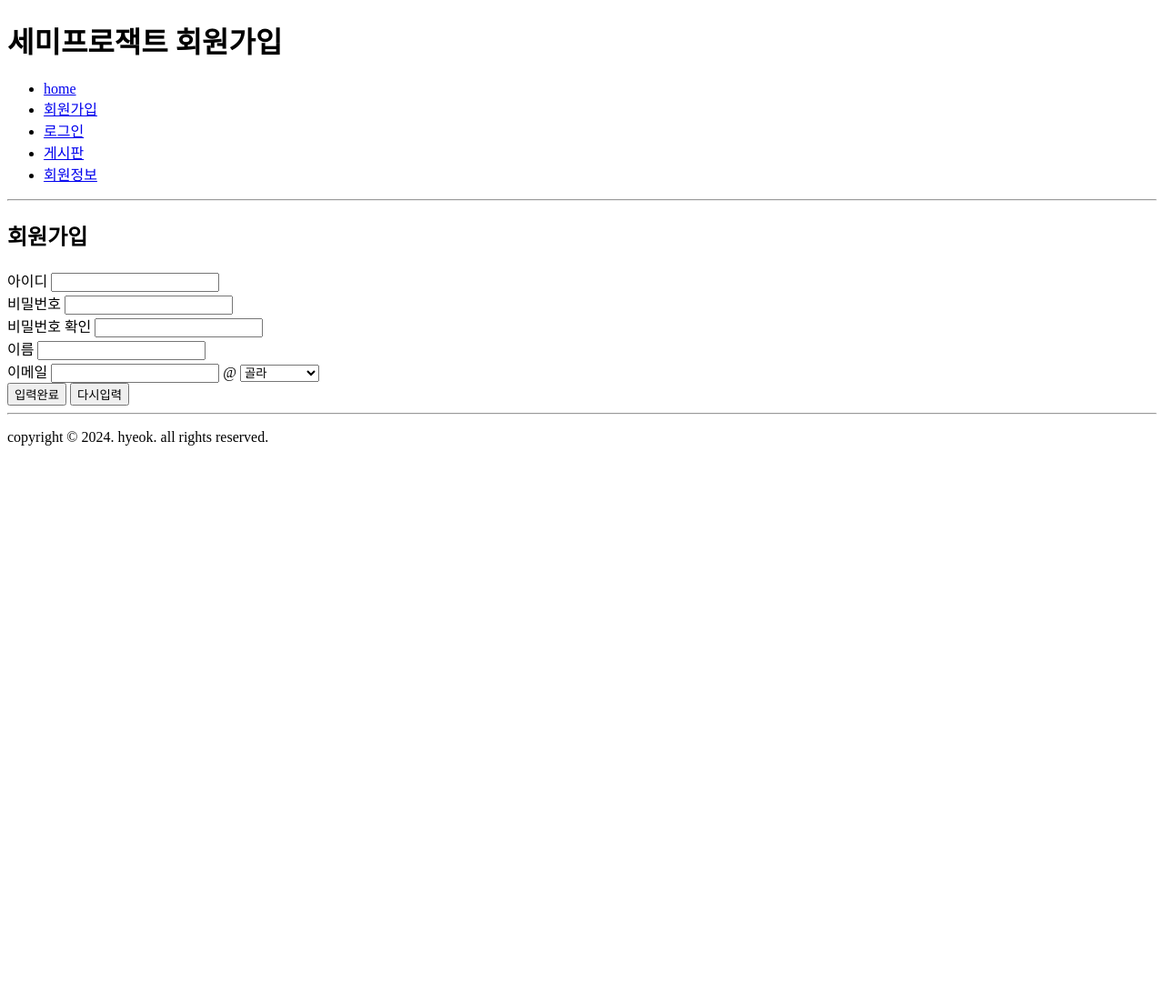
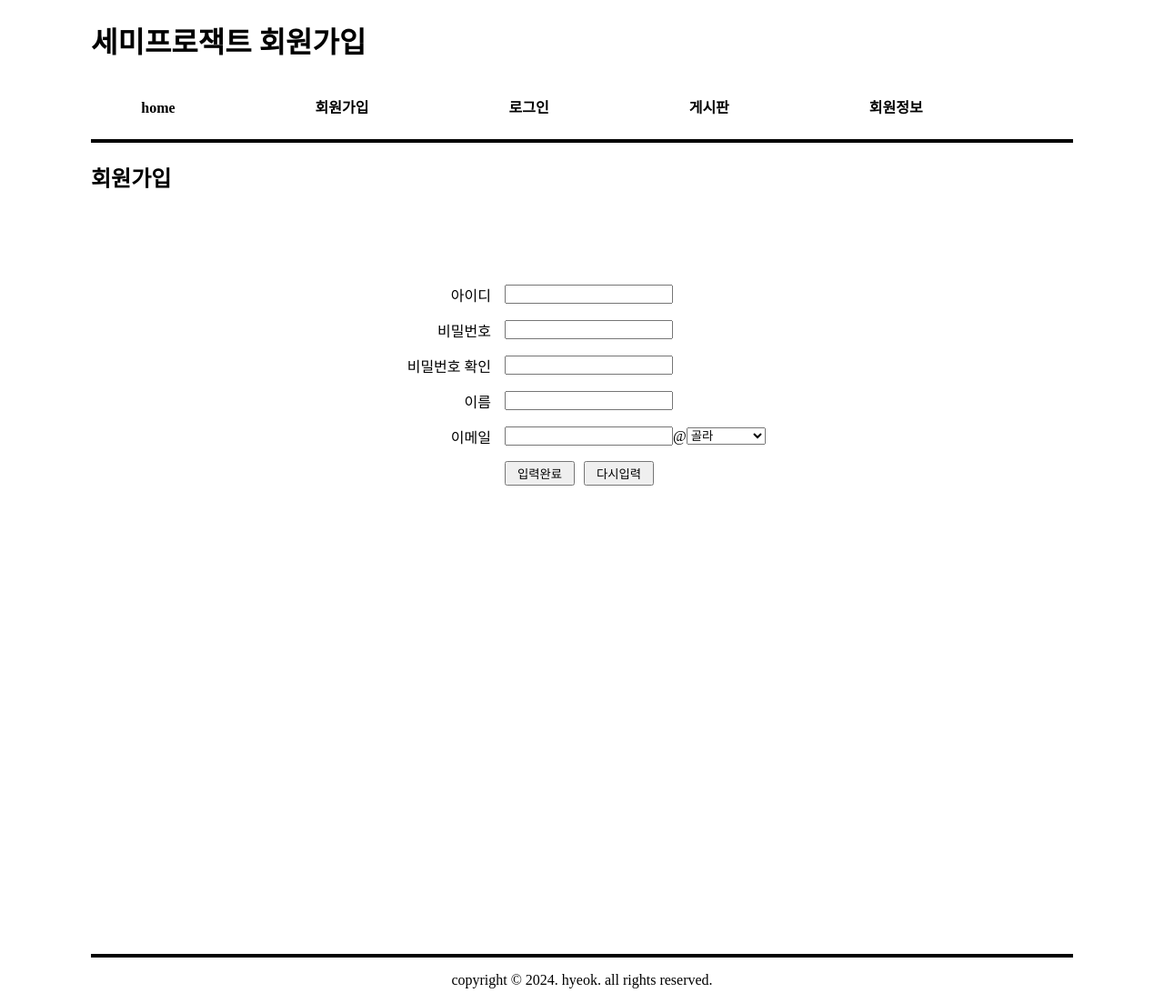
Before and after one commit to Hy30k92/semiprojectv1, a FastAPI app: page /member/join in a window 1280 px wide. Shown: the whole page at 91% size. Before the commit the page ends 490 px from the top, so only its background shows below. Run offline with FastAPI, Linux system fonts and the light colour scheme.

Commit message:
모든 페이지에 적용되는 전역 스타일 지정

```diff
--- /dev/null
+++ b/views/static/css/project.css
@@ -0,0 +1,14 @@
+/*매뉴*/
+#wrap{width: 1080px; margin:auto}
+nav { overflow: auto; white-space: nowrap}
+#menu{text-align: center}
+#menu li {list-style: none; display: inline; margin-right:150px }
+#hr1 {border: 2px solid black; }
+a:link {color: black; text-decoration: none; font-weight: bold}
+a:visited {color: mediumseagreen}
+a:active {color: red}
+main{min-height: 500px}
+
+/*footer*/
+#copy{text-align: center}
+#hr2 {border: 2px solid black;margin-top: 500px; }
--- a/views/templates/board/list.html
+++ b/views/templates/board/list.html
@@ -3,6 +3,7 @@
 <head>
     <meta charset="UTF-8">
     <title>세미프로잭트</title>
+    <link rel="stylesheet" href="/static/css/project.css">
 </head>
 <body>
     <div id="wrap">
--- a/views/templates/board/modify.html
+++ b/views/templates/board/modify.html
@@ -3,6 +3,7 @@
 <head>
     <meta charset="UTF-8">
     <title>세미프로잭트</title>
+    <link rel="stylesheet" href="/static/css/project.css">
 </head>
 <body>
     <div id="wrap">
--- a/views/templates/board/view.html
+++ b/views/templates/board/view.html
@@ -3,6 +3,7 @@
 <head>
     <meta charset="UTF-8">
     <title>세미프로잭트</title>
+    <link rel="stylesheet" href="/static/css/project.css">
 </head>
 <body>
     <div id="wrap">
--- a/views/templates/board/write.html
+++ b/views/templates/board/write.html
@@ -3,6 +3,7 @@
 <head>
     <meta charset="UTF-8">
     <title>세미프로잭트</title>
+    <link rel="stylesheet" href="/static/css/project.css">
 </head>
 <body>
     <div id="wrap">
--- a/views/templates/member/join.html
+++ b/views/templates/member/join.html
@@ -3,11 +3,52 @@
 <head>
     <meta charset="UTF-8">
     <title>세미프로잭트</title>
+
+    <link rel="stylesheet" href="/static/css/project.css">
+    <style>
+        /*main*/
+
+        /* 전체 폼 스타일 */
+        #joinfrm {
+            display: flex;
+            flex-direction: column;
+            align-items: center; /* 폼을 가운데 정렬 */
+            max-width: 600px; /* 폼의 최대 너비 설정 (필요에 따라 조정) */
+            margin: 0 auto; /* 폼을 중앙에 배치 */
+            margin-top: 100px;
+        }
+        /* 각 div의 스타일 */
+        #joinfrm > div {
+            display: flex;
+            align-items: center; /* 레이블과 입력 필드를 수직으로 중앙 정렬 */
+            margin-bottom: 15px; /* 각 줄 간의 간격 설정 */
+            width: 100%; /* 각 div의 너비를 100%로 설정 */
+            max-width: 500px; /* 각 div의 최대 너비 설정 (필요에 따라 조정) */
+        }
+
+        /* 레이블 스타일 */
+        #joinfrm label {
+            width: 150px; /* 레이블의 너비 설정 */
+            margin-right: 15px; /* 레이블과 입력 필드 사이의 간격 */
+            text-align: right; /* 레이블 텍스트 오른쪽 정렬 */
+        }
+
+        #joinbtn, #rsbtn {display: inline-block;
+            margin-right: 10px; /* 버튼 간의 간격 설정 */
+            padding: 2px 12px; /* 버튼의 패딩 설정 */
+            cursor: pointer; /* 커서가 포인터로 바뀌도록 설정 */
+        }
+        #bt{margin-left: 330px}
+
+
+    </style>
+
 </head>
 <body>
     <div id="wrap">
         <header><h1>세미프로잭트 회원가입</h1></header>
-        <nav><ul>
+        <nav>
+            <ul id="menu">
             <li><a href="/">home</a></li>
             <li><a href="/member/join"> 회원가입 </a></li>
             <li><a href="/member/login">로그인</a></li>
@@ -15,19 +56,28 @@
             <li><a href="/member/myinfo">회원정보</a></li>
         </ul>
         </nav>
-        <hr>
+        <hr id = hr1>
         <main>
             <h2>회원가입</h2>
-            <form name="joinfrm" method="post">
-                <div><label for="userid">아이디</label>
-                    <input type="text" name="userid" id="userid" minlength="6" maxlength="16" required></div>
-                <div><label for="passwd">비밀번호</label>
-                    <input type="password" name="passwd" id="passwd" minlength="6" maxlength="16" required></div>
-                <div><label for="repasswd">비밀번호 확인</label>
-                    <input type="password" name="repasswd" id="repasswd" required></div>
-                <div><label for="name">이름</label>
-                    <input type="text" name="name" id="name"  required></div>
-                <div><label for="email">이메일</label>
+            <form name="joinfrm" method="post" id="joinfrm">
+                <div>
+                    <label for="userid">아이디</label>
+                    <input type="text" name="userid" id="userid" minlength="6" maxlength="16" required>
+                </div>
+                <div>
+                    <label for="passwd">비밀번호</label>
+                    <input type="password" name="passwd" id="passwd" minlength="6" maxlength="16" required>
+                </div>
+                <div>
+                    <label for="repasswd">비밀번호 확인</label>
+                    <input type="password" name="repasswd" id="repasswd" required>
+                </div>
+                <div>
+                    <label for="name">이름</label>
+                    <input type="text" name="name" id="name" required>
+                </div>
+                <div>
+                    <label for="email">이메일</label>
                     <input type="email" name="email" id="email" required> @
                     <select name="emails" id="emails">
                         <option>골라</option>
@@ -36,13 +86,14 @@
                         <option value="kakao.com">kakao.com</option>
                     </select>
                 </div>
-                <div><button type="submit" id="joinbtn"> 입력완료</button>
-                    <button type="reset" id="rsbtn">다시입력</button></div>
-
+                <div id="bt">
+                    <button type="submit" id="joinbtn">입력완료</button>
+                    <button type="reset" id="rsbtn">다시입력</button>
+                </div>
             </form>
-            <footer>
-                <hr>
-                <p>copyright &copy; 2024. hyeok. all rights reserved.</p>
+        <footer>
+                <hr id="hr2">
+                <p id="copy">copyright &copy; 2024. hyeok. all rights reserved.</p>
             </footer>
         </main>
     </div>
```
Also changed, not shown: views/templates/index.html (+13 -8 lines), views/templates/member/login.html (+9 -5 lines), views/templates/member/myinfo.html (+9 -7 lines), main.py (line endings or trailing spaces).
